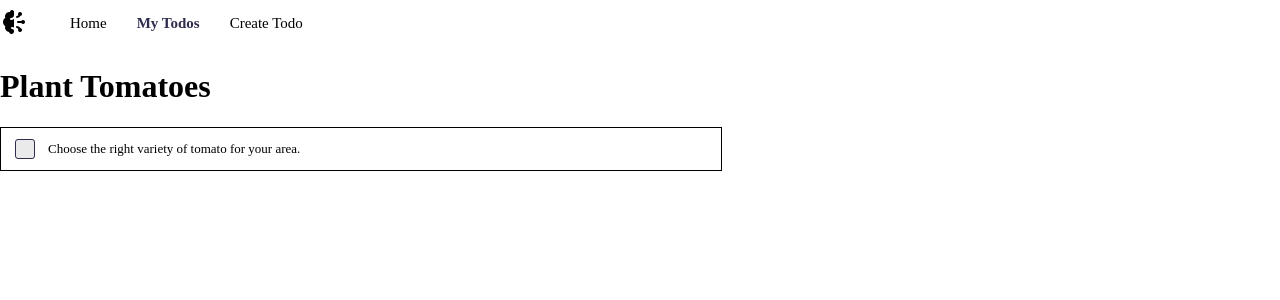
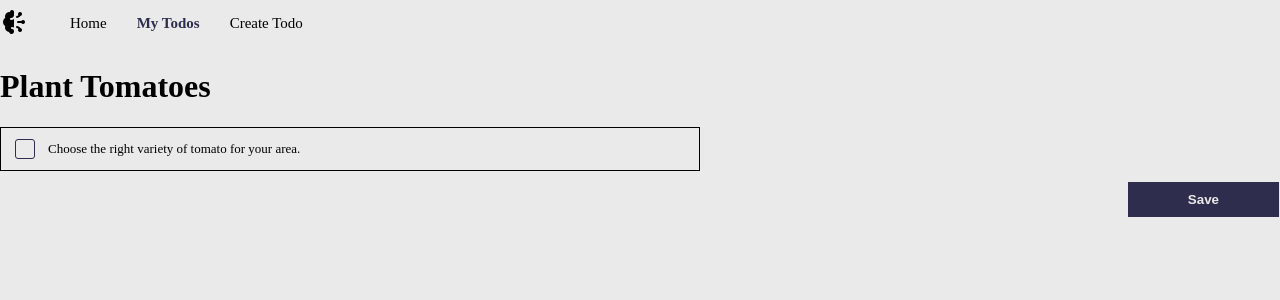
Before and after one commit to dayanMichelle/generator-todo, a React (Vite) app: page /my-todos/1 in a window 1280 px wide. Shown: the top 300 px of the page. Built offline with nearby package versions, Linux system fonts and the light colour scheme; a web font is replaced by a local one.

Commit message:
Add | añado Button de save

```diff
--- a/src/components/Button/Button.module.css
+++ b/src/components/Button/Button.module.css
@@ -8,7 +8,7 @@
 }
 .btnGeneric:hover {
     cursor: pointer;
-    background-color: #495c837f;
+    background-color: black;
 }
 
 .dark {
--- a/src/components/Button/Button.tsx
+++ b/src/components/Button/Button.tsx
@@ -1,13 +1,15 @@
 type ButtonProps = {
-  color: string;
+  color?: "dark" | "";
   text: string;
-  onClick: () => void
+  onClick: () => void;
 };
 import styles from "./Button.module.css";
-export function Button({ color, text, onClick }: ButtonProps) {
-  const colorBF = color == "black" ? "dark" : "";
+export function Button({ color = "", text, onClick }: ButtonProps) {
   return (
-    <button onClick={() => onClick} className={`${styles.btnGeneric} ${styles[colorBF]}`}>
+    <button
+      onClick={() => onClick}
+      className={`${styles.btnGeneric} ${styles[color]}`}
+    >
       {text}
     </button>
   );
--- /dev/null
+++ b/src/components/Button/index.ts
@@ -0,0 +1 @@
+export * from "./Button";
--- a/src/components/TodoCard/TodoCard.module.css
+++ b/src/components/TodoCard/TodoCard.module.css
@@ -2,7 +2,7 @@
     border: 1px solid black;
     padding: 20px;
     border-radius: 40px;
-    width: 150px;
+    width: 180px;
     text-align: left;
     cursor: pointer;
     background-color: var(--primary-color);
--- a/src/index.css
+++ b/src/index.css
@@ -7,6 +7,11 @@ body {
   font-family: "Unbounded", cursive;
   margin: 0;
   padding: 0;
+  background-color: var(--primary-color);
+}
+
+* {
+  box-sizing: border-box;
 }
 
 a {
--- /dev/null
+++ b/src/pages/ATodo.module.css
@@ -0,0 +1,5 @@
+.buttonContainer {
+  display: flex;
+  justify-content: flex-end;
+  padding: 10px 0;
+}
--- a/src/pages/ATodo.tsx
+++ b/src/pages/ATodo.tsx
@@ -1,7 +1,10 @@
 import { useEffect } from "react";
 import { useParams } from "react-router-dom";
+import { Button } from "../components/Button";
 import { TodoList } from "../components/TodoList/TodoList";
 import { Todo } from "../types";
+
+import styles from "./ATodo.module.css";
 
 type ATodoProps = {
   getTodoById: (id: string) => Todo | undefined;
@@ -25,6 +28,9 @@ export const ATodo = ({
     <div>
       <h1>{title}</h1>
       <TodoList steps={steps} handleChange={handleCheckedTodo} />
+      <div className={styles.buttonContainer}>
+        <Button color="dark" text="Save" onClick={() => {}} />
+      </div>
     </div>
   );
 };
--- a/src/pages/MyTodos.tsx
+++ b/src/pages/MyTodos.tsx
@@ -1,5 +1,4 @@
 import { TableTodo } from "../components/TableTodo/TableTodo";
-import { TodoCard } from "../components/TodoCard";
 import { Todo } from "../types";
 
 type MyTodosProps = {
```
Also changed, not shown: 1 other file (tests, documents, lock files or other folders).
